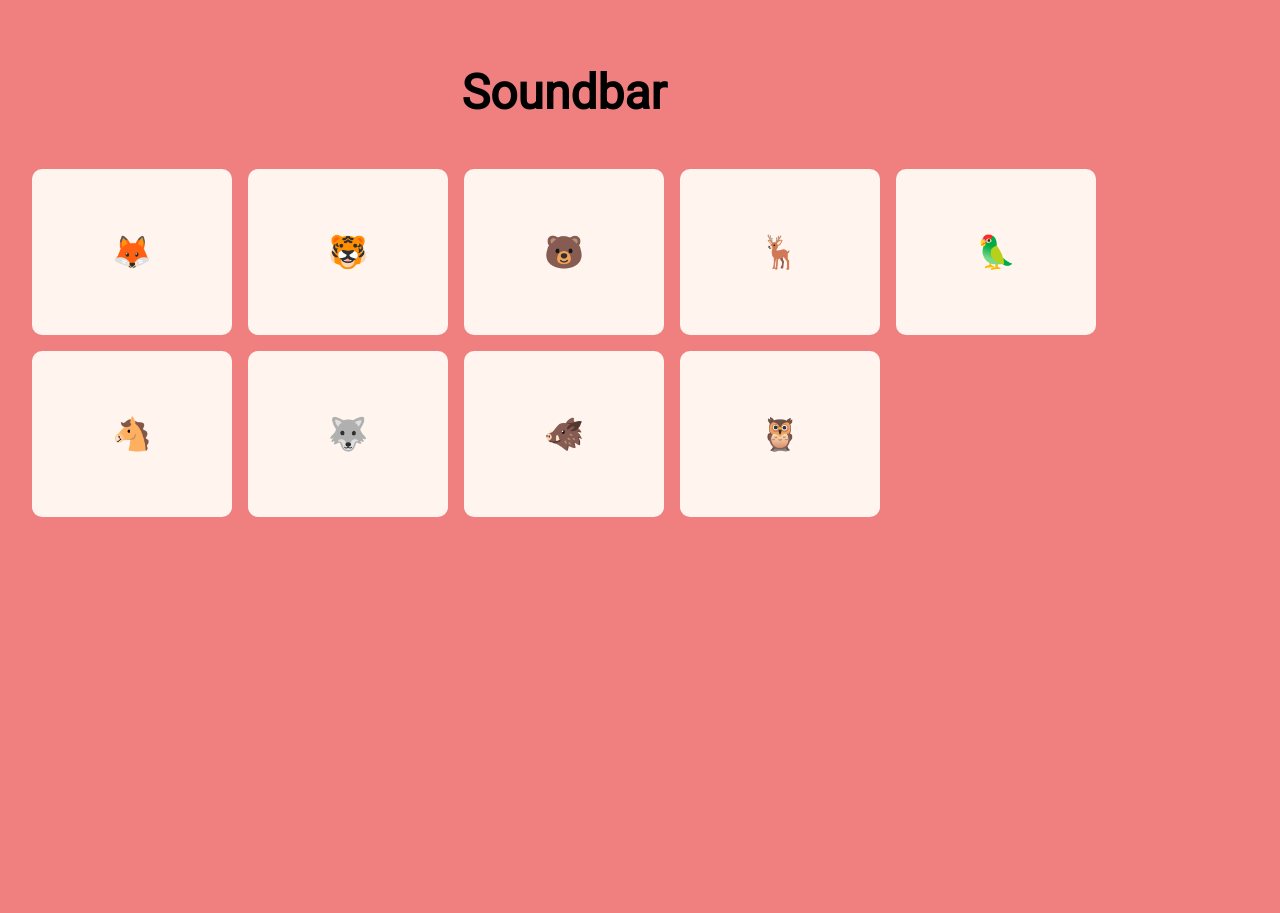
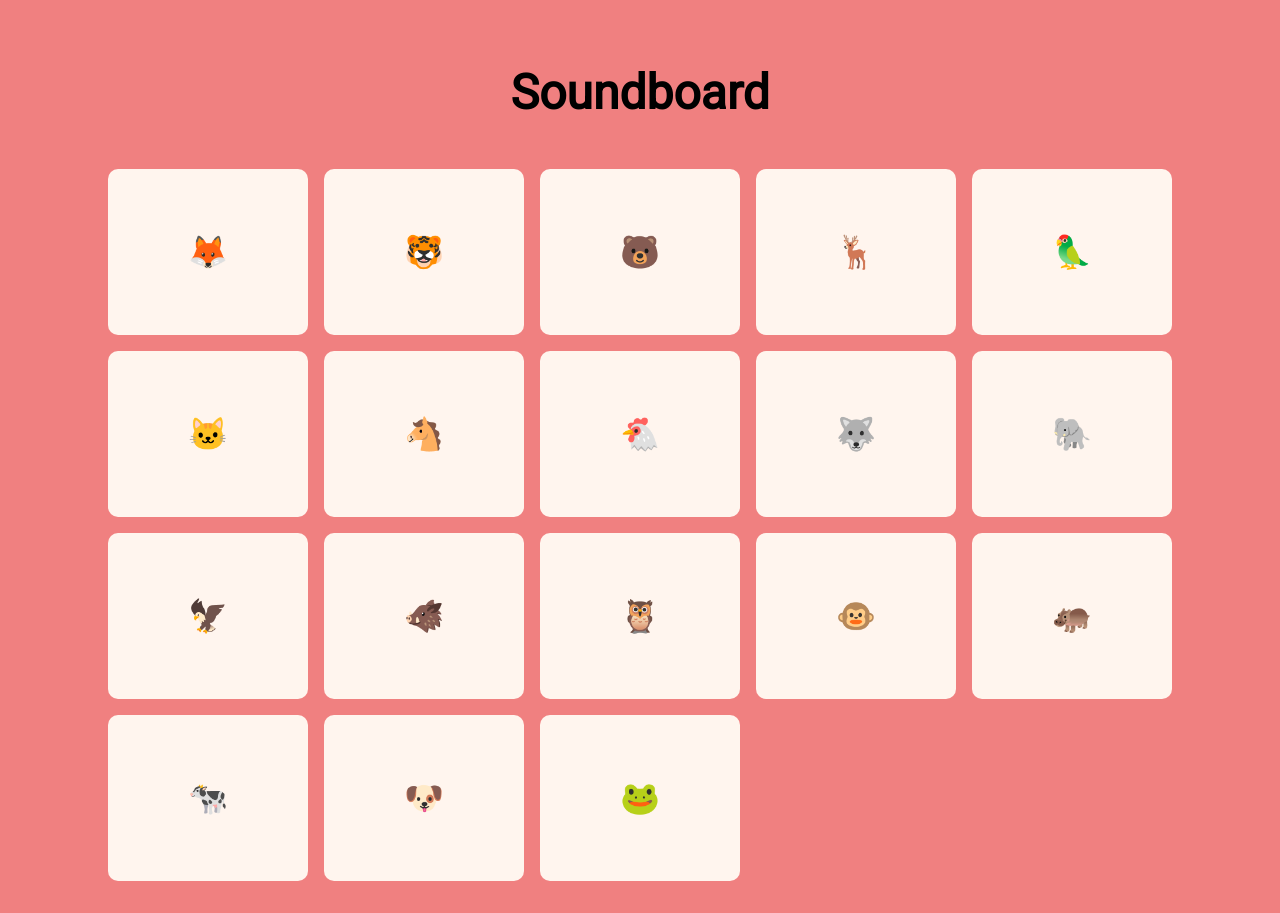
Before and after one commit to Shemrock3267/soundbar, a website: page index.html in a window 1280 px wide. Before the commit the page ends 800 px from the top, so only its background shows below. Drawn offline with Linux system fonts and the light colour scheme.

Commit message:
centered container & added animals

```diff
--- a/index.css
+++ b/index.css
@@ -24,6 +24,7 @@ h1 {
   padding: 2em;
   grid-gap: 1em;
   font-family: 'Roboto', monospace;
+  justify-content: center;
 }
 
 .btn {
--- a/index.html
+++ b/index.html
@@ -12,16 +12,25 @@
 </head>
 <body>
   <div class="container">
-    <h1>Soundbar</h1>
+    <h1>Soundboard</h1>
     <button class="btn" id="FOX_AUDIO">🦊</button>
     <button class="btn" id="TIGER_AUDIO">🐯</button>
     <button class="btn" id="BEAR_AUDIO">🐻</button>
     <button class="btn" id="DEER_AUDIO">🦌</button>
     <button class="btn" id="PARROT_AUDIO">🦜</button>
+    <button class="btn" id="CAT_AUDIO">🐱</button>
     <button class="btn" id="HORSE_AUDIO">🐴</button>
+    <button class="btn" id="HEN_AUDIO">🐔</button>
     <button class="btn" id="WOLF_AUDIO">🐺</button>
+    <button class="btn" id="ELEPHANT_AUDIO">🐘</button>
+    <button class="btn" id="EAGLE_AUDIO">🦅</button>
     <button class="btn" id="BOAR_AUDIO">🐗</button>
     <button class="btn" id="OWL_AUDIO">🦉</button>
+    <button class="btn" id="MONKEY_AUDIO">🐵</button>
+    <button class="btn" id="HIPPO_AUDIO">🦛</button>
+    <button class="btn" id="COW_AUDIO">🐄</button>
+    <button class="btn" id="DOG_AUDIO">🐶</button>
+    <button class="btn" id="FROG_AUDIO">🐸</button>
   </div>
   <script src="./index.js"></script>
 </body>
```
Also changed, not shown: 2 other files.
